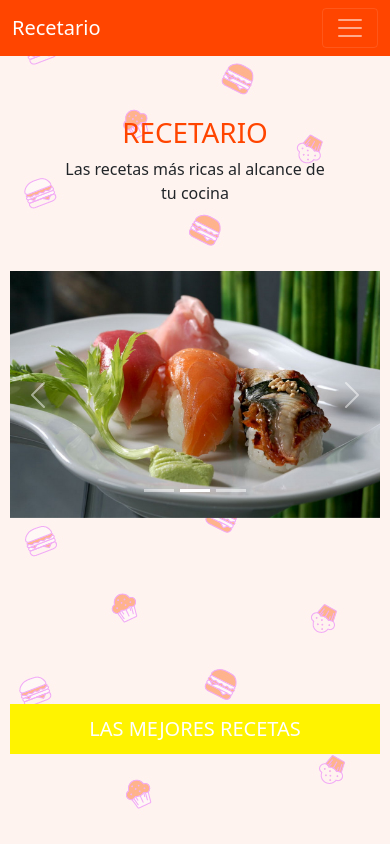
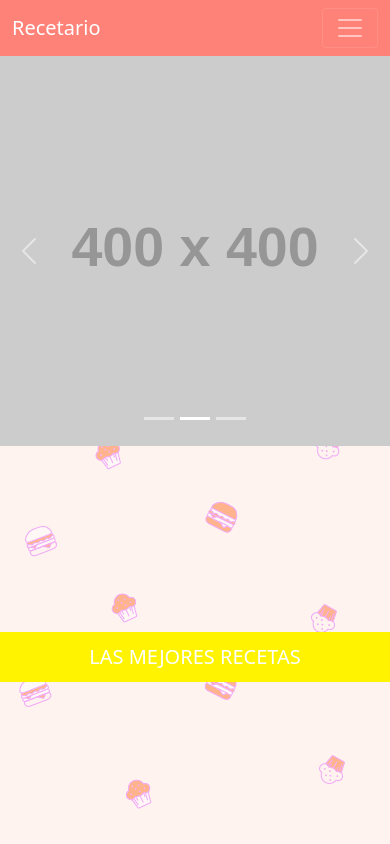
Before and after one commit to luborrovinsky/clase-coder, a website: page index.html in a window 390 px wide. Both pictures are taken after a click on the link "Recetario". Shown: the top 844 px of the page. Drawn offline with nearby package versions, Linux system fonts and the light colour scheme; placeholder pictures from the web are drawn by us.

Commit message:
nuevas reformas

```diff
--- a/index.html
+++ b/index.html
@@ -28,7 +28,7 @@
 
     <!--nav bootstrap-->
 
-    <nav class="navbar navbar-expand-lg navbar-dark" style="background-color: orangered;">
+    <nav class="navbar navbar-expand-lg navbar-dark" style="background-color: rgb(255, 130, 120);">
         <div class="container-fluid">
           <a class="navbar-brand" href="#">Recetario</a>
           <button class="navbar-toggler" type="button" data-bs-toggle="collapse" data-bs-target="#navbarSupportedContent" aria-controls="navbarSupportedContent" aria-expanded="false" aria-label="Toggle navigation"><span class="navbar-toggler-icon"></span></button>
@@ -59,15 +59,6 @@
 
     <header class="header">
 
-      <div class="container">
-        <div class="row">
-          <div class="col-md-12 d-flex flex-column justify-content-center align-items-center text-center">
-              <h1>RECETARIO</h1>
-                <p>Las recetas más ricas al alcance de tu cocina</p>
-          </div>
-        </div>
-      </div>
-
       <div id="carouselExampleIndicators" class="carousel slide" data-bs-ride="carousel">
 
         <div class="carousel-indicators">
@@ -77,16 +68,17 @@
         </div>
 
         <div class="carousel-inner">
+
           <div class="carousel-item active">
-            <img src="img/platouno.jpeg" class="d-block w-100" alt="...">
+            <img src="https://dummyimage.com/400x400/000/fff" class="d-block w-100" alt="...">
           </div>
 
           <div class="carousel-item">
-            <img src="img/platodos.jpg" class="d-block w-100" alt="...">
+            <img src="https://dummyimage.com/400x400/000/fff" class="d-block w-100" alt="...">
           </div>
 
           <div class="carousel-item">
-            <img src="img/platotres.jpg" class="d-block w-100" alt="...">
+            <img src="https://dummyimage.com/400x400/000/fff" class="d-block w-100" alt="...">
           </div>
         </div>
 
@@ -110,6 +102,10 @@
     </header>
 
     <main id="main">
+
+
+
+
 
       <section class="texto">
 
--- /dev/null
+++ b/scss/modules/_body.scss
@@ -0,0 +1,3 @@
+body {
+    background-image: url(../../img/plantilla.jpg)
+}
--- a/scss/modules/_footer.scss
+++ b/scss/modules/_footer.scss
@@ -1,4 +1,3 @@
 footer {
-    padding: 10px;
-    background-image: url(../../img/plantilla.jpg);
+    padding: 10px
 }
--- a/scss/modules/_header.scss
+++ b/scss/modules/_header.scss
@@ -1,9 +1,7 @@
 header {
-    background-image: url(../../img/logo.jpg);
     grid-area: header;
     background-repeat: no-repeat;
     background-size: cover;
     background-position: center;
     align-items: center;
-    padding: 10px;
 }
--- a/scss/modules/_main.scss
+++ b/scss/modules/_main.scss
@@ -1,4 +1,3 @@
 main {
-    padding: 10px;
-    background-image: url(../../img/plantilla.jpg);
+    padding: 10px
 }
--- a/scss/variables/_efectos.scss
+++ b/scss/variables/_efectos.scss
@@ -1,3 +1,6 @@
+$carousel-control-width:             15%;
+
+
 .efecto {
     height: 50vh;
 
```
Also changed, not shown: pages/consejos.html (+1 -1 lines), pages/destacadas.html (+1 -1 lines), pages/nosotros.html (+1 -1 lines), pages/pages-recetas/dulces.html (+1 -1 lines), pages/pages-recetas/saladas.html (+1 -1 lines), pages/pages-recetas/singluten.html (+1 -1 lines), pages/pages-recetas/veganas.html (+1 -1 lines), pages/recetas.html (+5 -5 lines), css/pruebacss.css.
